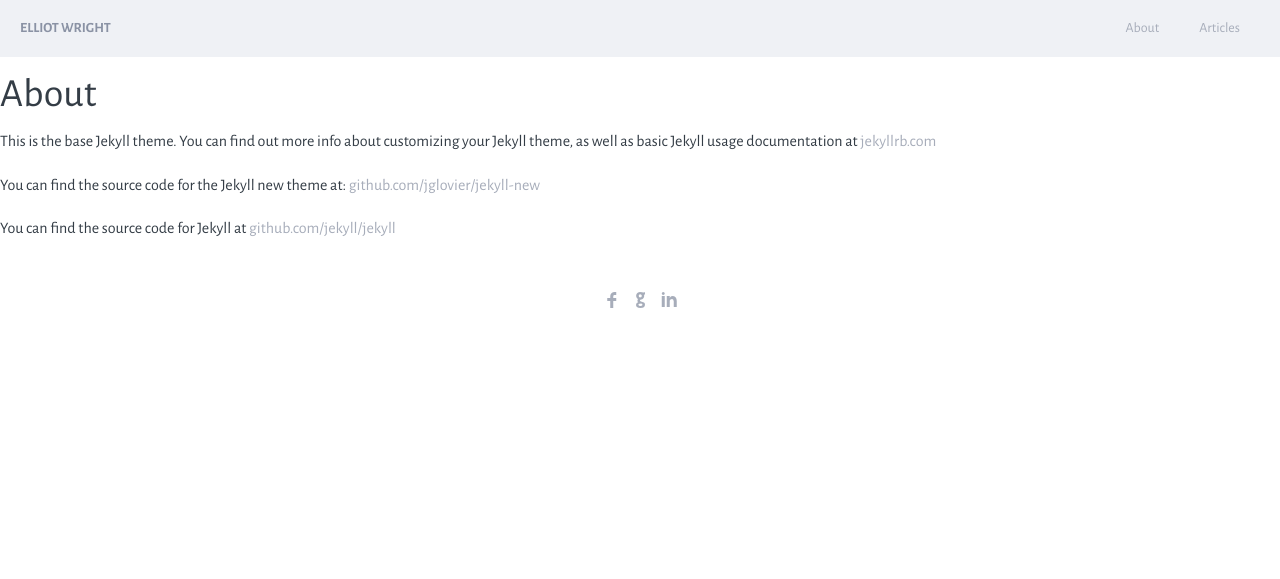
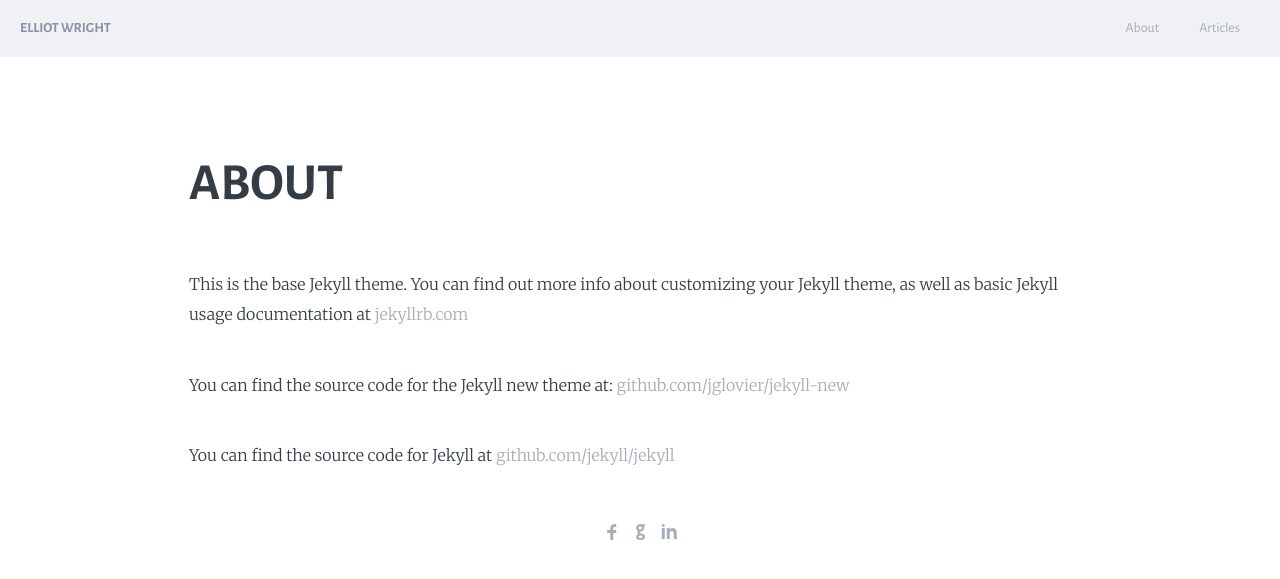
Before and after one commit to SeerUK/elliotwright.co-jekyll, a Jekyll site: the page built from src/about.md, in a window 1280 px wide. Shown: the top 579 px of the page. Built offline with Jekyll 4.4.1, drawn with Linux system fonts in a browser that asks for light colours.

Commit message:
Article layout more sementically valid. New 'page' page layout.

```diff
--- a/src/_layouts/article.html
+++ b/src/_layouts/article.html
@@ -4,12 +4,13 @@ layout: default
 
 <article class="article">
     <section class="article-container">
-        <section class="article-head">
+        <header class="article-head">
             <h1 class="article-title">{{ page.title }}</h1>
             <h2 class="article-subtitle">{{ page.subtitle }}</h2>
             <hr>
             <span class="article-meta">{% if page.author %}<em>By {{ page.author }}</em> &middot; {% endif %}Published {{ page.date | date: "%b %-d, %Y" }}</span>
-        </section>
+        </header>
+
         <section class="article-content">
             {{ content }}
         </section>
--- a/src/_layouts/page.html
+++ b/src/_layouts/page.html
@@ -1,14 +1,15 @@
 ---
 layout: default
 ---
-<div class="post">
 
-  <header class="post-header">
-    <h1 class="post-title">{{ page.title }}</h1>
-  </header>
+<article class="article">
+    <article class="article-container">
+        <header class="article-head">
+            <h1 class="article-title">{{ page.title }}</h1>
+        </header>
 
-  <article class="post-content">
-    {{ content }}
-  </article>
-
-</div>
+        <section class="article-content">
+            {{ content }}
+        </section>
+    </article>
+</article>
```
